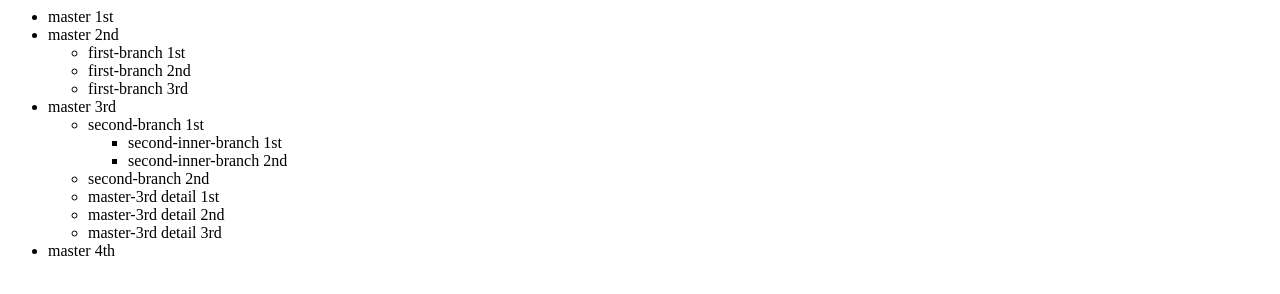
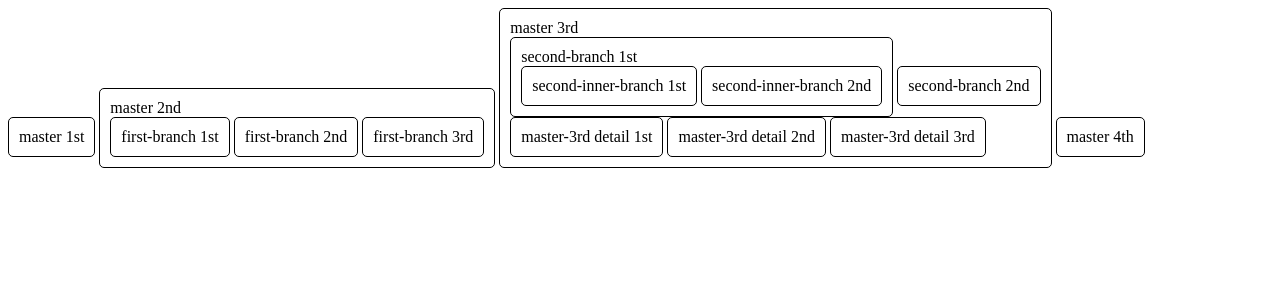
Before and after one commit to m80126colin/branch-tree, a plain HTML site: page index.html in a window 1280 px wide. Drawn offline with Linux system fonts and the light colour scheme.

Commit message:
Little change

```diff
--- a/branch-tree.css
+++ b/branch-tree.css
@@ -0,0 +1,21 @@
+.branch-tree,
+.branch-tree ul {
+	list-style: none;
+	margin: 0px;
+	padding: 0px;
+}
+
+.branch-tree .branch {
+	min-width: 200px;
+	top: 0px;
+	left: 0px;
+	bottom: 0px;
+	position: relative;
+}
+
+.branch li {
+	display: inline-block;
+	border: 1px solid;
+	border-radius: 5px;
+	padding: 10px;
+}
--- a/index.html
+++ b/index.html
@@ -1,8 +1,10 @@
 <html>
 <head>
+	<title>Branch Tree</title>
+	<link href="branch-tree.css" rel="stylesheet" media="screen">
 </head>
 <body>
-	<div class="tree">
+	<div id="branch-tree" class="branch-tree">
 		<ul id="master" class="branch">
 			<li><div>master 1st</div></li>
 			<li>
@@ -34,5 +36,6 @@
 			<li><div>master 4th</div></li>
 		</ul>
 	</div>
+	<script src="branch-tree.js"></script>
 </body>
 </html>
```
